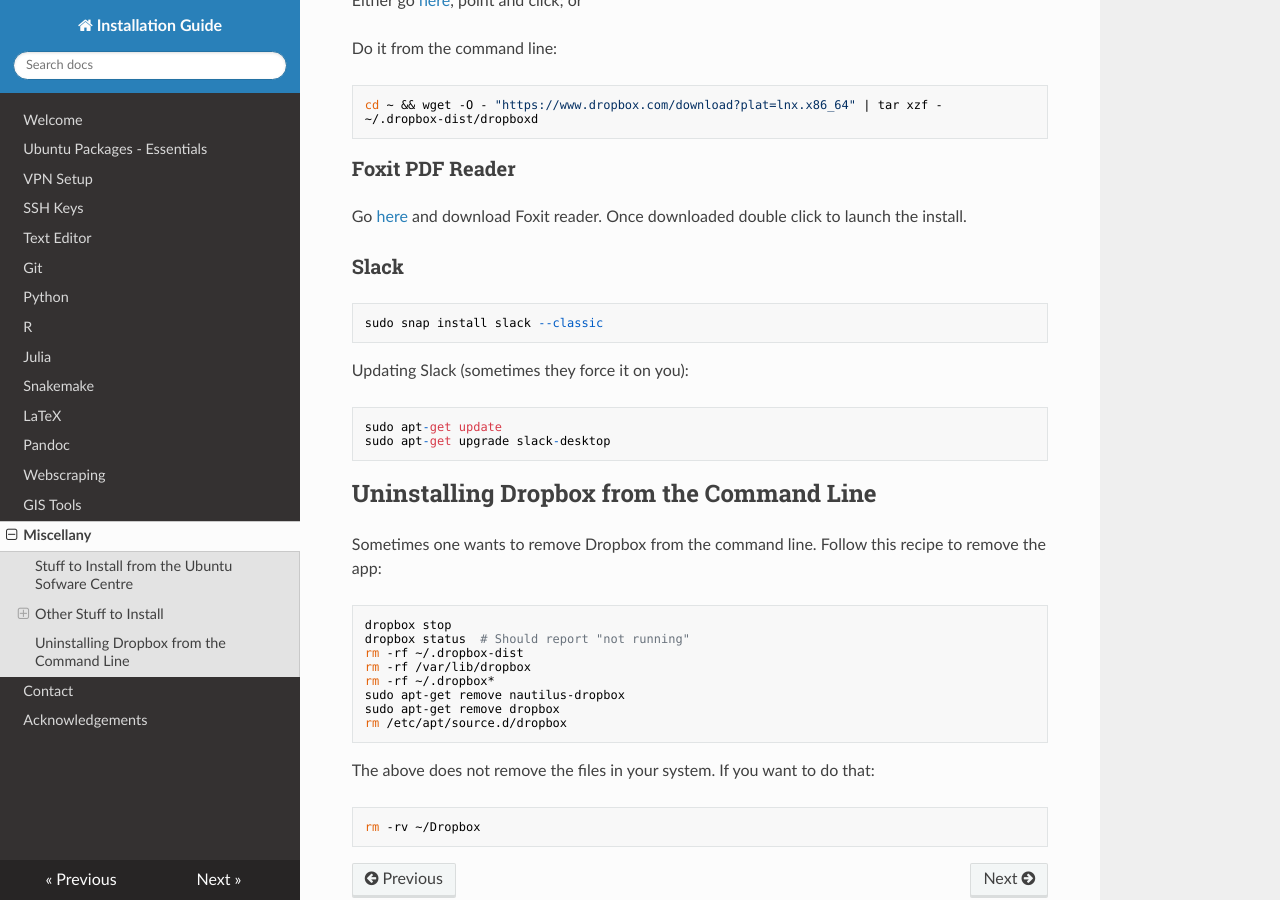
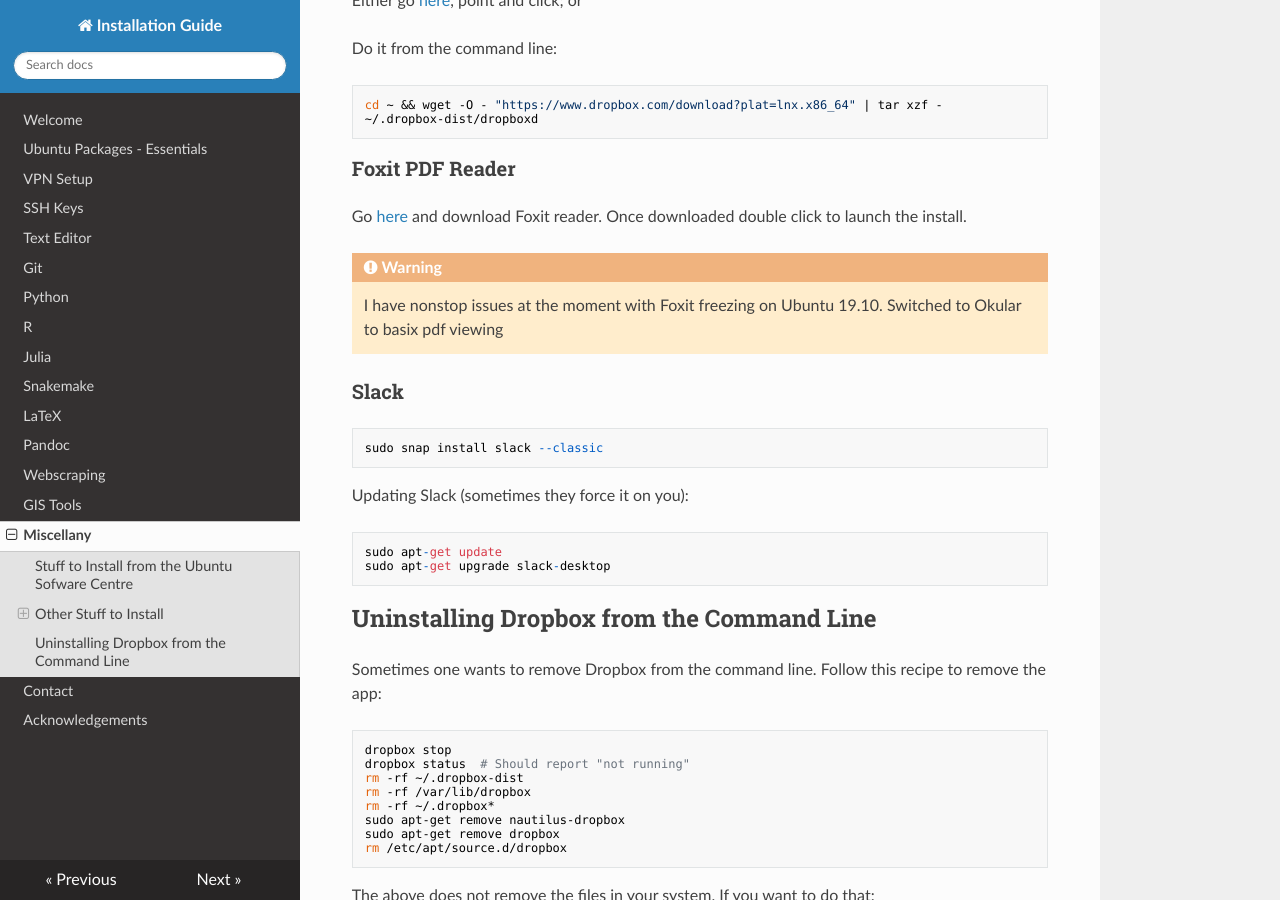
Before and after one commit to lachlandeer/installation-guide, an MkDocs documentation site: the page built from docs/misc.md, in a window 1280 px wide and 900 px high, scrolled down 525 px. Built offline with MkDocs 1.6.1, drawn with Linux system fonts in a browser that asks for light colours; nearby versions of some CDN libraries; old or Windows-style settings are respelled for this version of MkDocs.

Commit message:
warning for foxit on ubuntu 19.10

```diff
--- a/docs/misc.md
+++ b/docs/misc.md
@@ -25,7 +25,12 @@
 
 ### Foxit PDF Reader
 
-Go [here](https://www.foxitsoftware.com/downloads/) and download Foxit reader. Once downloaded double click to launch the install.
+Go [here](https://www.foxitsoftware.com/downloads/) and download Foxit reader.
+Once downloaded double click to launch the install.
+
+!!! warning
+    I have nonstop issues at the moment with Foxit freezing on Ubuntu 19.10.
+    Switched to Okular to basix pdf viewing
 
 ### Slack
 
```
